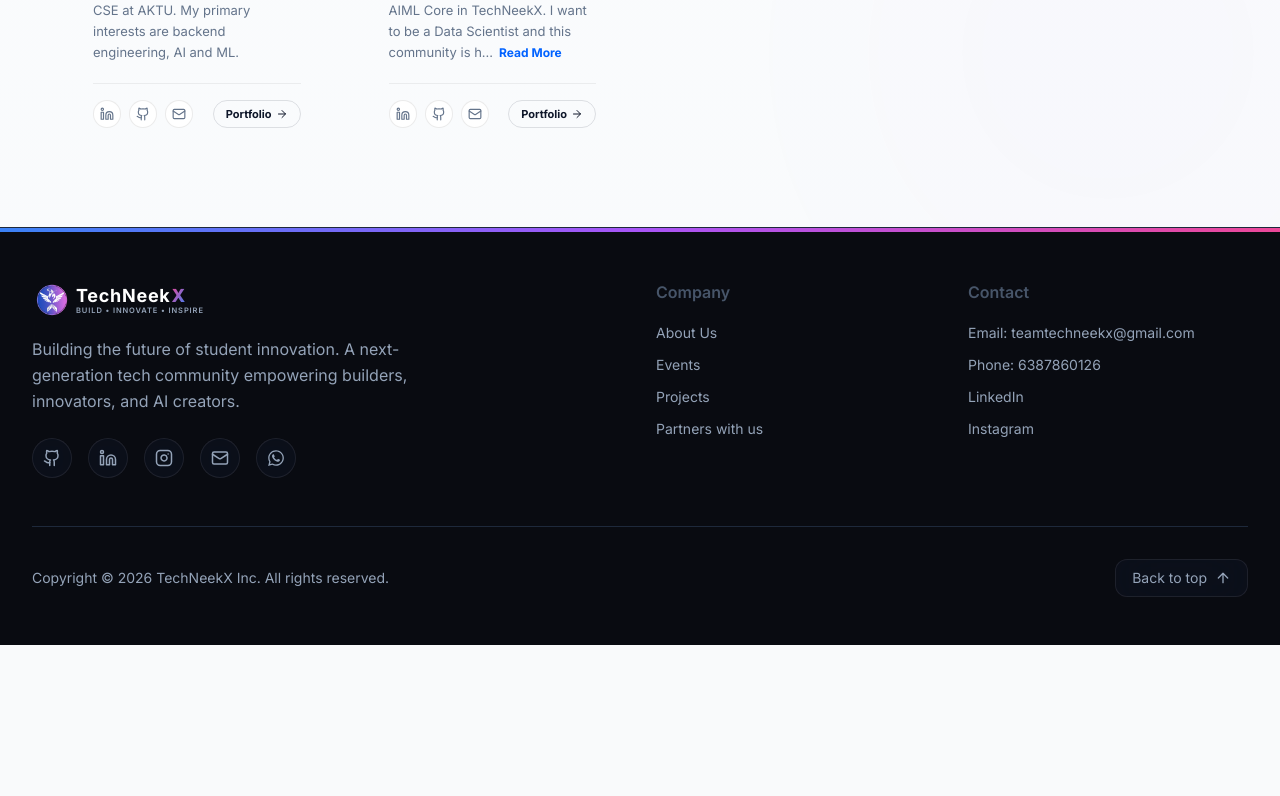
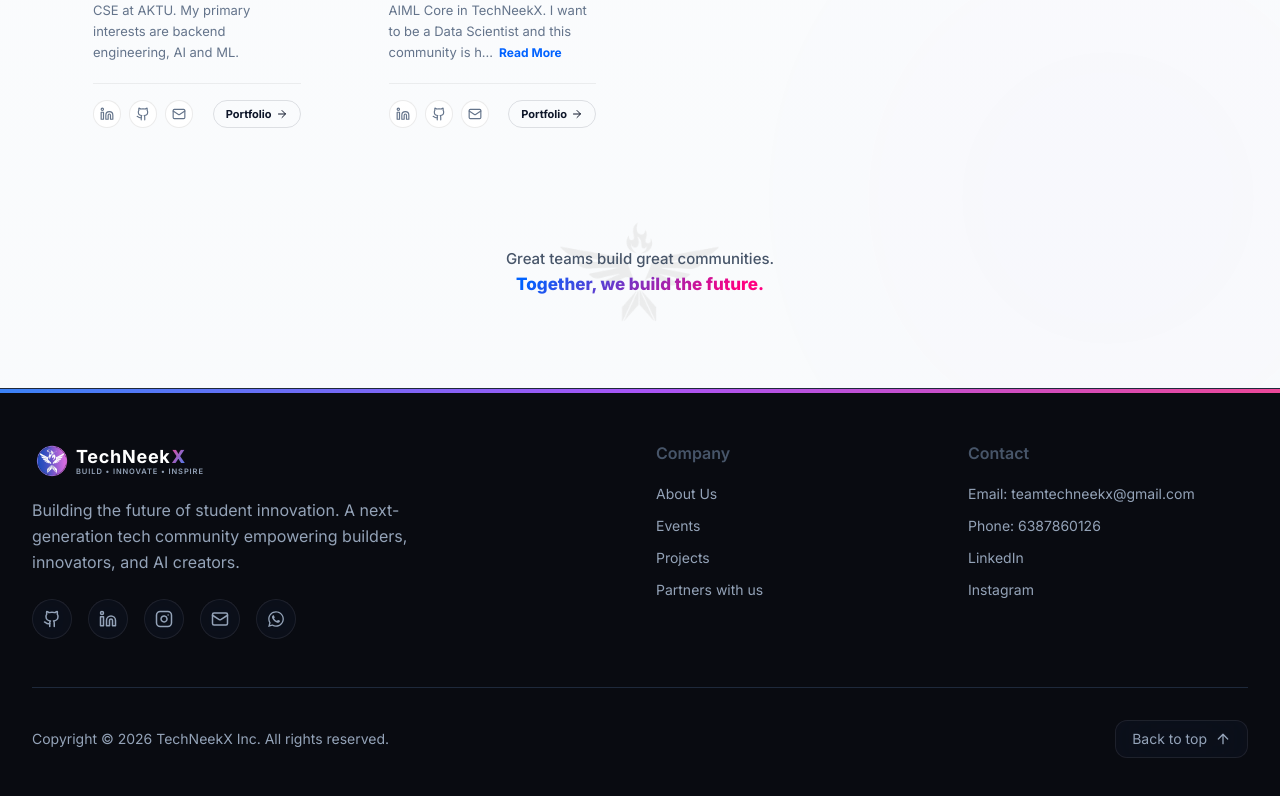
Before and after one commit to sarthaksinghaniya/TechNeekX, a Next.js app: page /team in a window 1280 px wide. Shown: the part 2277-3073 px from the top of the page. Before the commit the page ends 2922 px from the top, so only its background shows below. Built offline with nearby package versions, Linux system fonts and the light colour scheme.

Commit message:
redesign the team page and fixed some layout break

```diff
--- a/src/app/team/page.tsx
+++ b/src/app/team/page.tsx
@@ -2,7 +2,7 @@
 
 import { useState, useEffect } from 'react';
 import { motion, AnimatePresence } from 'framer-motion';
-import { ChevronLeft } from 'lucide-react';
+import { ChevronLeft, Sparkle } from 'lucide-react';
 import { useRouter } from 'next/navigation';
 import Navbar from '@/components/Navbar';
 import Footer from '@/components/Footer';
@@ -183,6 +183,28 @@ export default function TeamPage() {
               </motion.div>
             </div>
           )}
+
+          {/* Sparkle Banner Section */}
+          <motion.div
+            initial={{ opacity: 0, y: 20 }}
+            whileInView={{ opacity: 1, y: 0 }}
+            viewport={{ once: true }}
+            transition={{ duration: 0.6 }}
+            className="team-sparkle-banner-container"
+          >
+            <div className="team-sparkle-banner">
+              {/* Wings Watermark Image placed behind the text */}
+              <img
+                src="/about/tnx-wings.png"
+                alt="TechNeekX Wings Watermark"
+                className="team-sparkle-watermark"
+              />
+              <div className="team-sparkle-text">
+                <p className="team-sparkle-lead">Great teams build great communities.</p>
+                <p className="team-sparkle-sub designation-gradient">Together, we build the future.</p>
+              </div>
+            </div>
+          </motion.div>
         </div>
 
         <Footer />
--- a/src/styles/TeamPage.css
+++ b/src/styles/TeamPage.css
@@ -667,3 +667,84 @@
     margin: 0 auto;
   }
 }
+
+/* Bottom Sparkle Banner */
+.team-sparkle-banner-container {
+  display: flex;
+  justify-content: center;
+  width: 100%;
+  margin-top: 50px;
+  margin-bottom: 70px;
+}
+
+.team-sparkle-banner {
+  display: flex;
+  align-items: center;
+  justify-content: center;
+  text-align: center;
+  gap: 24px;
+  background: transparent;
+  border: 1px solid rgba(0, 0, 0, 0);
+  border-radius: 9999px; /* Pill-shaped container */
+  padding: 20px 48px;
+  box-shadow: 0 10px 30px rgba(0, 0, 0, 0);
+  max-width: 600px;
+  width: 100%;
+  transition: all 0.3s ease;
+  position: relative;
+  overflow: visible;
+}
+
+.team-sparkle-banner:hover {
+  transform: translateY(-8px) scale(1.04);
+  border-color: rgba(0, 0, 0, 0.15);
+  box-shadow: 0 20px 45px rgba(0, 0, 0, 0.08);
+  border: 1px solid rgba(0, 0, 0, 0.059);
+  overflow: hidden;
+}
+
+.team-sparkle-watermark {
+  position: absolute;
+  top: 50%;
+  left: 50%;
+  transform: translate(-50%, -50%);
+  width: 200px;
+  height: 200px;
+  object-fit: contain;
+  opacity: 0.7; /* faint watermark background */
+  pointer-events: none;
+  z-index: 1;
+}
+
+.team-sparkle-text {
+  display: flex;
+  flex-direction: column;
+  gap: 4px;
+  position: relative;
+  z-index: 2;
+}
+
+.team-sparkle-lead {
+  font-size: 15px;
+  font-weight: 500;
+  color: #475569; /* Slate-600 */
+  margin: 0;
+  line-height: 1.4;
+}
+
+.team-sparkle-sub {
+  font-size: 17px;
+  font-weight: 800;
+  margin: 0;
+  line-height: 1.4;
+}
+
+@media (max-width: 640px) {
+  .team-sparkle-banner {
+    flex-direction: column;
+    text-align: center;
+    border-radius: 28px; /* softer rounded on mobile */
+    padding: 24px;
+    gap: 16px;
+  }
+}
```
